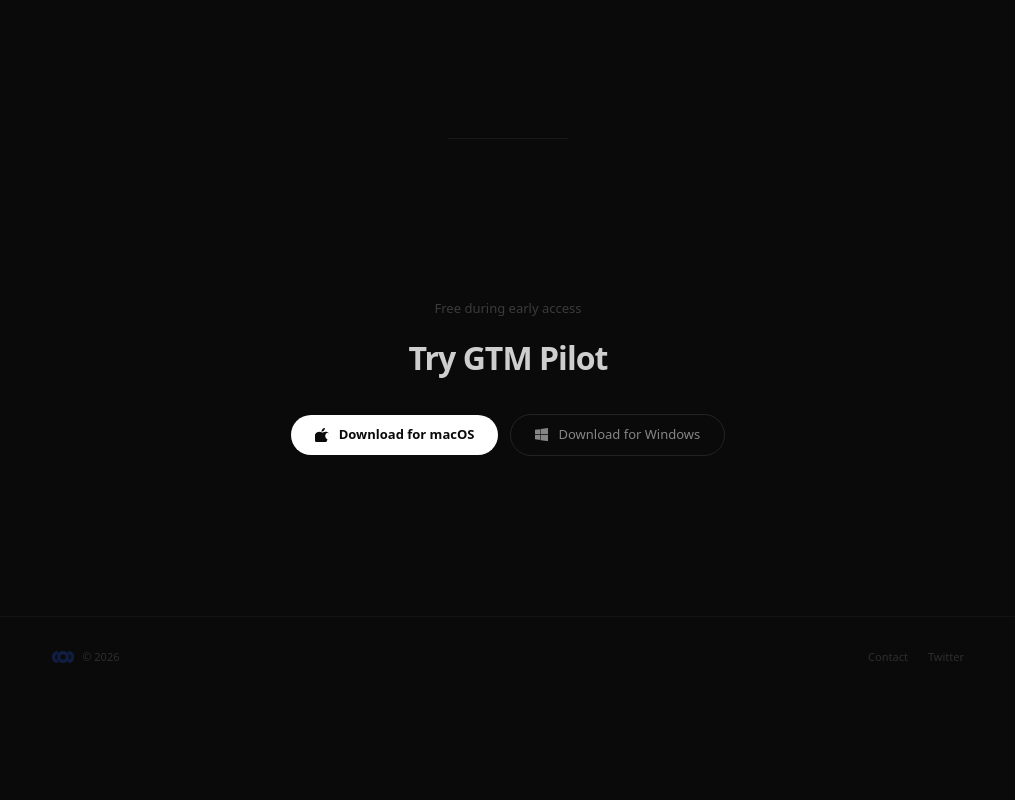
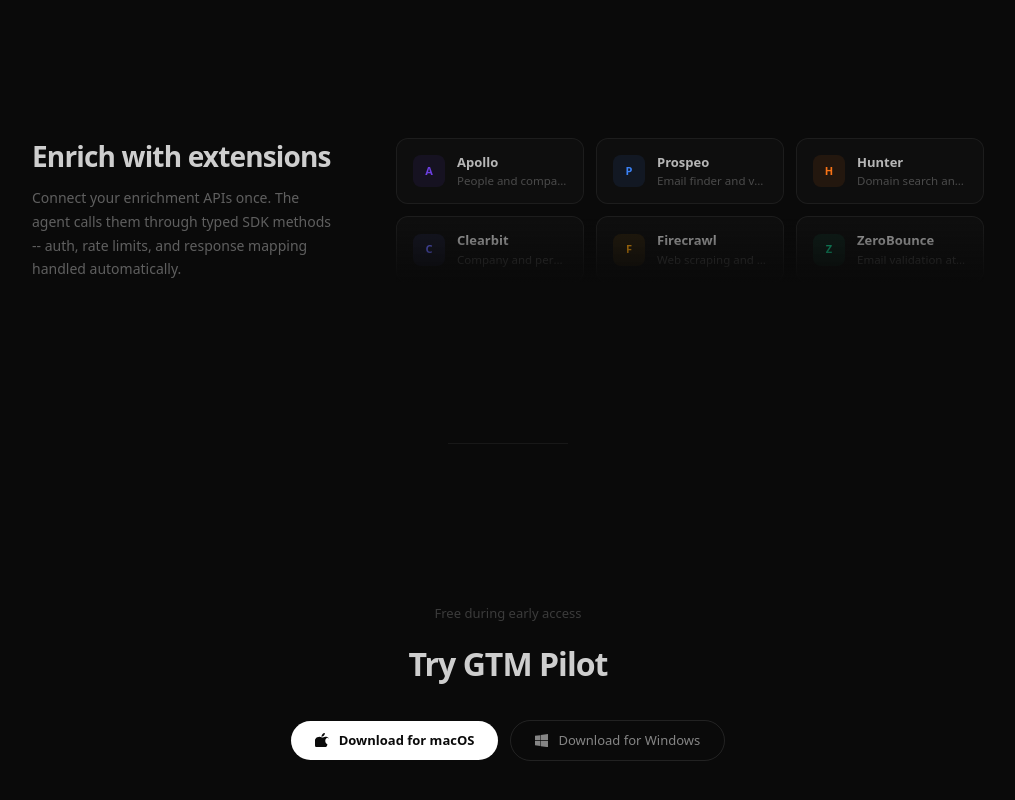
Before and after one commit to rezixon3/gtm-pilot-landing, a React (Vite) app: page / in a window 1280 px wide. Shown: the part 1378-2178 px from the top of the page, without its empty margins (132-1147 px from the left). Before the commit the page ends 2075 px from the top, so only its background shows below. Built offline with nearby package versions, Linux system fonts and the light colour scheme.

Commit message:
Add extensions section (VS Code style)

```diff
--- a/src/App.tsx
+++ b/src/App.tsx
@@ -661,7 +661,53 @@
           </div>
         </section>
 
-        {/* Divider line */}
+        {/* Extensions */}
+        <section className="mx-auto mt-28 max-w-[1000px] px-6 sm:mt-40">
+          <div className="flex flex-col gap-12 lg:flex-row lg:items-start lg:gap-16">
+            {/* Left text */}
+            <Reveal className="shrink-0 lg:w-[300px] lg:sticky lg:top-32">
+              <h2 className="text-[1.5rem] font-bold leading-[1.3] tracking-[-0.03em] text-white/80 sm:text-[1.75rem]">
+                Enrich with extensions
+              </h2>
+              <p className="mt-3 text-[14px] leading-[1.7] text-white/35">
+                Connect your enrichment APIs once. The agent calls them
+                through typed SDK methods -- auth, rate limits, and response
+                mapping handled automatically.
+              </p>
+            </Reveal>
+
+            {/* Right grid */}
+            <div className="relative flex-1">
+              <div className="grid grid-cols-1 gap-3 sm:grid-cols-2 lg:grid-cols-3">
+                {([
+                  { id: 'apollo',    name: 'Apollo',    desc: 'People and company enrichment', color: '#6C3FE0' },
+                  { id: 'prospeo',   name: 'Prospeo',   desc: 'Email finder and verification',  color: '#3B82F6' },
+                  { id: 'hunter',    name: 'Hunter',    desc: 'Domain search and email verify',  color: '#F97316' },
+                  { id: 'clearbit',  name: 'Clearbit',  desc: 'Company and person data',         color: '#6366F1' },
+                  { id: 'firecrawl', name: 'Firecrawl', desc: 'Web scraping and extraction',     color: '#F59E0B' },
+                  { id: 'zerobounce',name: 'ZeroBounce', desc: 'Email validation at scale',      color: '#10B981' },
+                ] as const).map((ext, i) => (
+                  <Reveal key={ext.id} delay={i * 0.04}>
+                    <div className="flex items-center gap-3 rounded-xl border border-white/[0.06] bg-white/[0.02] px-4 py-3.5 transition-colors hover:border-white/[0.1] hover:bg-white/[0.04]">
+                      {/* Placeholder logo -- replace with <img src={`/ext/${ext.id}.svg`} /> */}
+                      <div className="flex size-8 shrink-0 items-center justify-center rounded-lg" style={{ background: ext.color + '18' }}>
+                        <span className="text-[11px] font-bold" style={{ color: ext.color }}>{ext.name[0]}</span>
+                      </div>
+                      <div className="min-w-0">
+                        <p className="text-[13px] font-semibold text-white/70">{ext.name}</p>
+                        <p className="truncate text-[11.5px] text-white/25">{ext.desc}</p>
+                      </div>
+                    </div>
+                  </Reveal>
+                ))}
+              </div>
+              {/* Fade-out bottom row like VS Code */}
+              <div className="pointer-events-none absolute inset-x-0 bottom-0 h-16" style={{ background: 'linear-gradient(to top, #0A0A0A, transparent)' }} />
+            </div>
+          </div>
+        </section>
+
+        {/* Divider */}
         <div className="mx-auto mt-28 max-w-[120px] border-t border-white/[0.06] sm:mt-40" />
 
         {/* Final CTA */}
```
